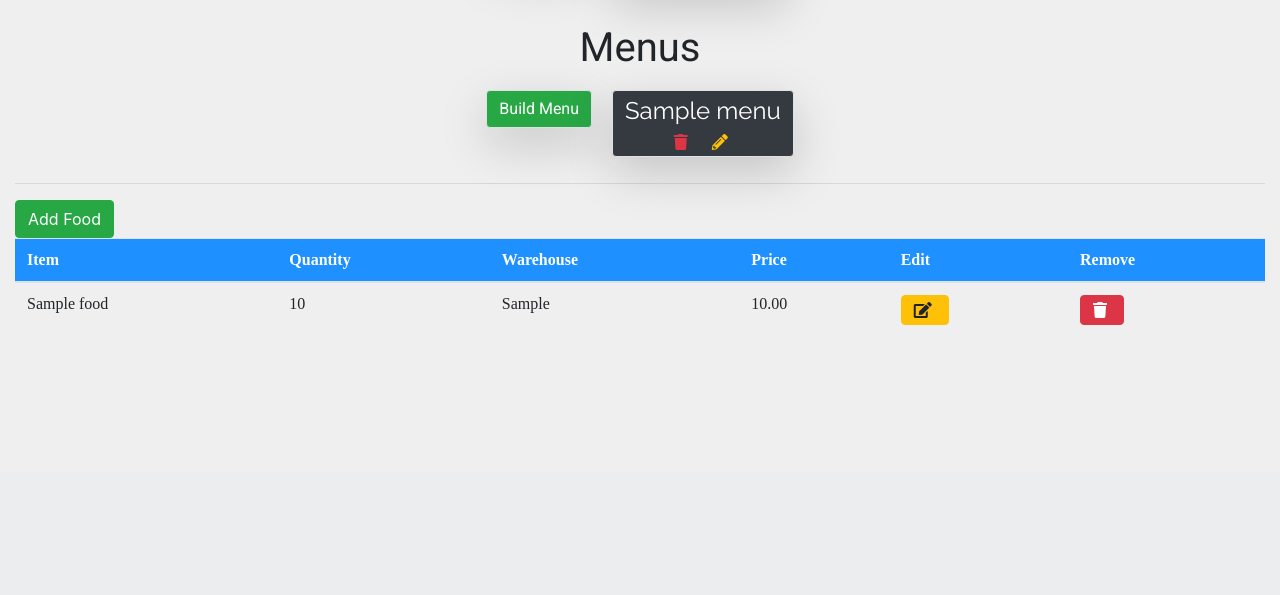
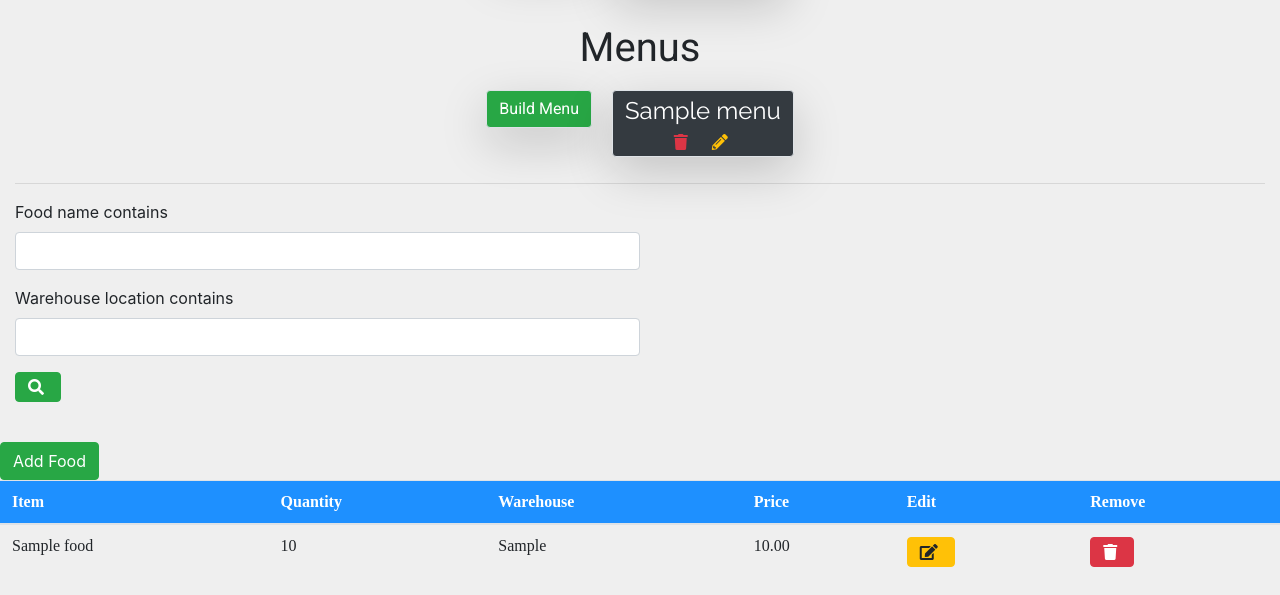
Before and after one commit to asimjb1200/UHA, a Django app: page /food/ in a window 1280 px wide. Shown: the part 328-923 px from the top of the page. Before the commit the page ends 653 px from the top, so only its background shows below. Run offline with Django 3.2, Linux system fonts and the light colour scheme; a user stored in the database is signed in; tables that the repository leaves empty hold one stand-in row (values such as "Sample post"); some libraries are stand-ins or nearby versions; some web fonts are replaced.

Commit message:
Filter and Admin page
added a filter for the customer view, updated UI of the accordion and added columns to food's admin page

```diff
--- a/inventory_mgmt/inventory/admin.py
+++ b/inventory_mgmt/inventory/admin.py
@@ -5,7 +5,8 @@ from .models import vans, van_kit, supplies, food, trips, menu, meal, kayak, war
 
 @admin.register(food)
 class foodAdmin(ImportExportModelAdmin):
-    pass
+    list_display = ('food_name', 'price', 'quantity', 'warehouse')
+    search_fileds =['food_name', 'warehouse']
 
 @admin.register(vans)
 class vansAdmin(ImportExportModelAdmin):
--- a/inventory_mgmt/inventory/filters.py
+++ b/inventory_mgmt/inventory/filters.py
@@ -1,5 +1,5 @@
 import django_filters
-from .models import supplies, customer
+from .models import supplies, customer, food
 
 class SupplyFilter(django_filters.FilterSet):
     """Specifying what I want the user to be able to filter the data set for."""
@@ -21,3 +21,13 @@ class CustomerFilter(django_filters.FilterSet):
             'first_name': ['icontains'],
             'last_name': ['icontains'],
         }
+
+class FoodFilter(django_filters.FilterSet):
+    """Specifying what I want the user to be able to filter the data set for."""
+
+    class Meta:
+        model = food
+        fields = {
+            'food_name': ['icontains'],
+            'warehouse__location': ['icontains'],
+        }
--- a/inventory_mgmt/inventory/static/css/style.css
+++ b/inventory_mgmt/inventory/static/css/style.css
@@ -178,6 +178,7 @@ span > span h2 {
 
   .reports .active, .accordion:hover {
     background-color: #ccc;
+    color: black;
   }
 
   .accordion:after {
--- a/inventory_mgmt/inventory/templates/inventory/food_sets.html
+++ b/inventory_mgmt/inventory/templates/inventory/food_sets.html
@@ -1,5 +1,6 @@
 {% extends 'inventory/base.html' %}
 {% block title %} <title>Food</title> {% endblock title %}
+{% load crispy_forms_tags %}
 {% block body %}
 <script src="https://ajax.googleapis.com/ajax/libs/jquery/3.4.0/jquery.min.js"></script>
 <script src="https://maxcdn.bootstrapcdn.com/bootstrap/3.4.0/js/bootstrap.min.js"></script>
@@ -39,6 +40,14 @@
     {% endfor %}
 </div>
 <hr/>
+<form method="GET">
+<div class="form-group" style="width: 50%;">
+{{ filter.form|crispy }}
+<button type="submit" class="btn btn-success fa fa-search">&nbsp;</button>
+</div>
+</div>
+</form>
+<br>
 <a href="{% url 'inventory:add-food' %}" class="btn btn-success" role="button">Add Food</a>
 <div class="table-responsive">
 <table class="table table-hover">
@@ -52,7 +61,7 @@
       <th scope="col">Remove</th>
     </tr>
   </thead>
-{% for item in food_list %}
+{% for item in filter.qs %}
 <tbody>
     <tr>
       <td>{{ item.food_name }}</td>
--- a/inventory_mgmt/inventory/views.py
+++ b/inventory_mgmt/inventory/views.py
@@ -7,7 +7,7 @@ from django.views.generic.edit import CreateView, UpdateView, DeleteView
 from django.urls import reverse_lazy
 from django.contrib.auth import authenticate, login, logout
 from django.views.generic import View
-from .filters import SupplyFilter, CustomerFilter
+from .filters import SupplyFilter, CustomerFilter, FoodFilter
 from .forms import  itineraryform, SupplyForm, WarehouseForm, KayakForm, TrailerForm, FoodForm, CustomerForm, MenuForm, UserForm, TripForm, VanForm, MealForm, VanKitForm, VKMasterlistForm
 from django.contrib.auth.decorators import login_required
 from django.contrib.auth.mixins import LoginRequiredMixin
@@ -393,6 +393,7 @@ class MealsView(LoginRequiredMixin, generic.ListView):
         # Add in a QuerySet of all the books
         context['menu_list'] = menu.objects.all()
         context['food_list'] = food.objects.all()
+        context['filter'] = FoodFilter(self.request.GET, queryset=food.objects.all())
         return context
 
 
```
